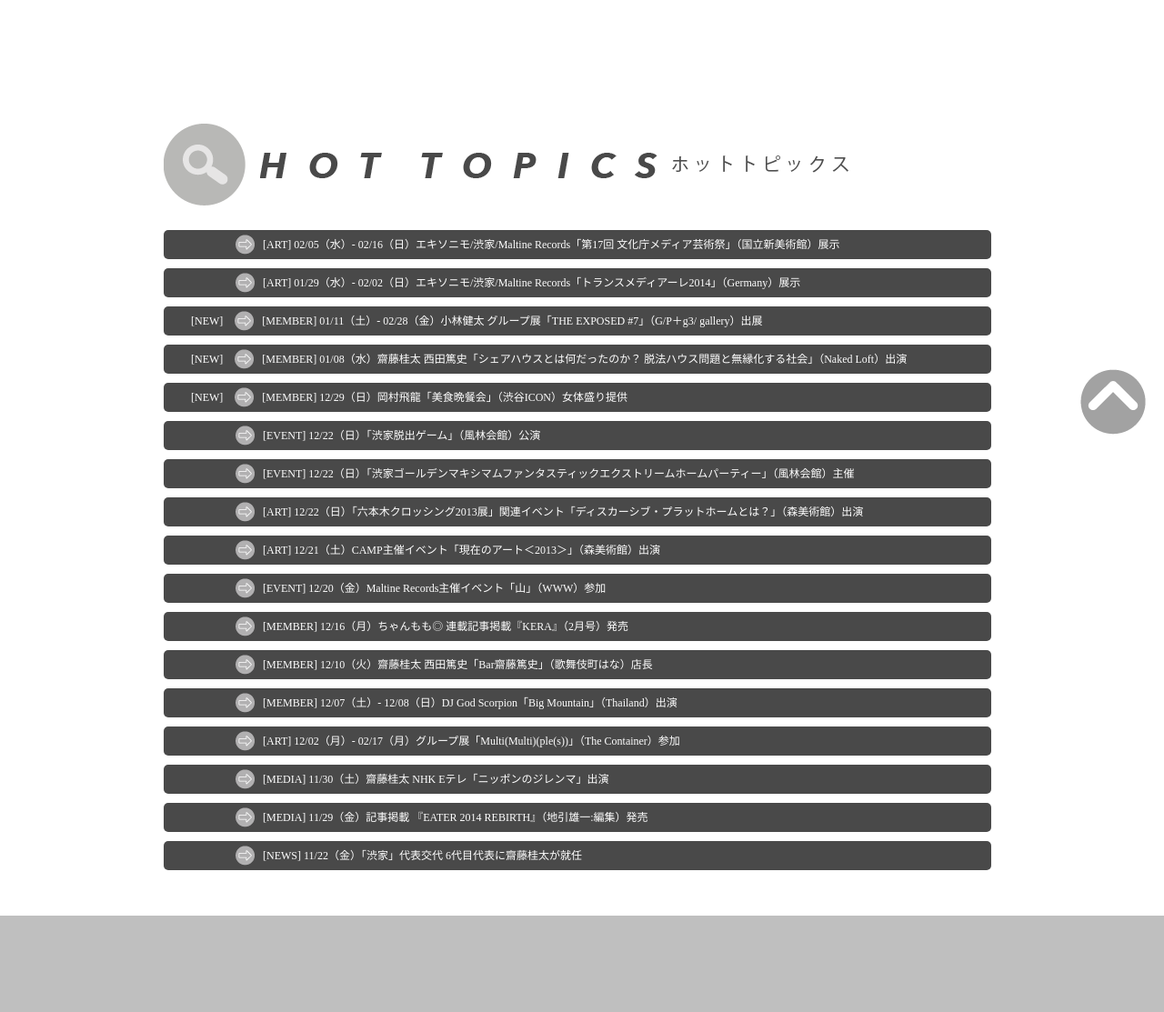
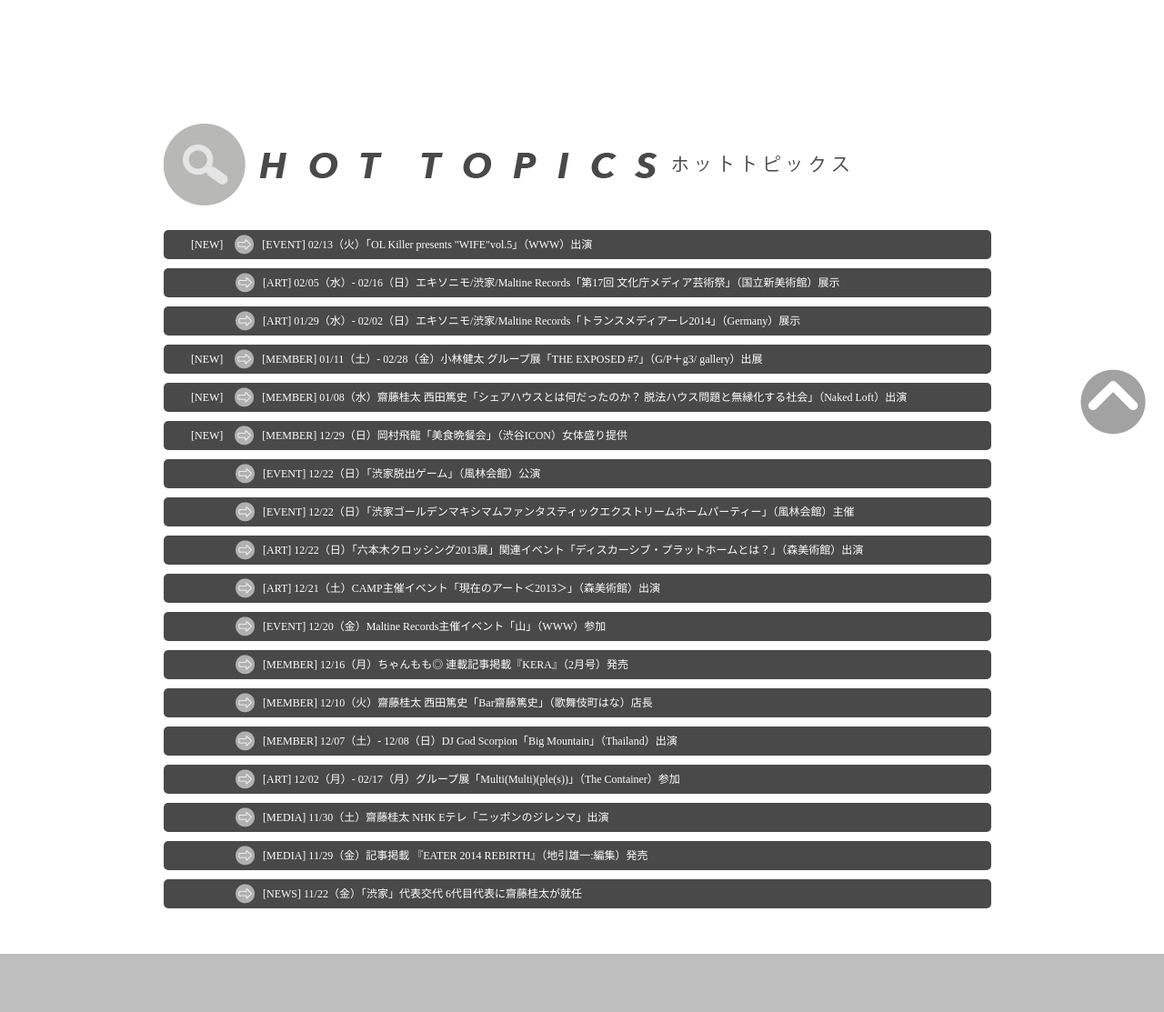
Before and after one commit to ayafujiaya/shibuhouse_new_web, a PHP site: page / in a window 1280 px wide. Shown: the part 419-1532 px from the top of the page at 91% size. Run offline with PHP 8.4, Linux system fonts and the light colour scheme; some libraries are stand-ins or nearby versions.

Commit message:
Update index.php

```diff
--- a/index.php
+++ b/index.php
@@ -41,6 +41,7 @@
         </div><!-- hot_topics_pic -->
         <div id="hot_topics_text">
           <ul>
+            <li class="topics"><sep class="topics_date">[NEW] </sep><img class="arrow" src="./img/arrow.png"><sep class="topics_date">[EVENT] <a href="http://www-shibuya.jp/schedule/1402/004744.html" target="_blank">02/13（火）「OL Killer presents "WIFE"vol.5」（WWW）出演</a></sep></li>
             <li class="topics"><sep class="topics_date">　　　 </sep><img class="arrow" src="./img/arrow.png"><sep class="topics_date">[ART]   <a href="http://j-mediaarts.jp/awards/recommends?locale=ja&section_id=2" target="_blank">02/05（水）- 02/16（日）エキソニモ/渋家/Maltine Records「第17回 文化庁メディア芸術祭」（国立新美術館）展示</a></sep></li>
             <li class="topics"><sep class="topics_date">　　　 </sep><img class="arrow" src="./img/arrow.png"><sep class="topics_date">[ART]   <a href="http://jmaf-promote.jp/global/18.html" target="_blank">01/29（水）- 02/02（日）エキソニモ/渋家/Maltine Records「トランスメディアーレ2014」（Germany）展示</a></sep></li>
             <li class="topics"><sep class="topics_date">[NEW] </sep><img class="arrow" src="./img/arrow.png"><sep class="topics_date">[MEMBER] <a href="http://kentacobayashi.com/" target="_blank">01/11（土）- 02/28（金）小林健太 グループ展「THE EXPOSED #7」（G/P＋g3/ gallery）出展</a></sep></li>
```
